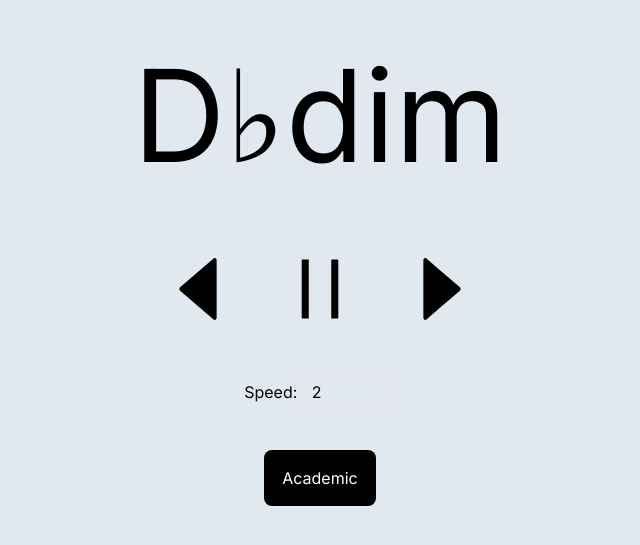
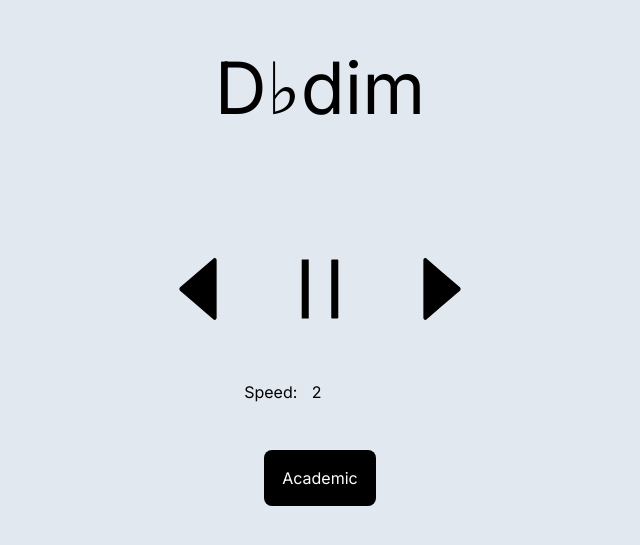
Before and after one commit to windbelike/Chord, a Next.js app: page / in a window 1280 px wide. Shown: the part 121-666 px from the top of the page, without its empty margins (320-960 px from the left). Built offline with nearby package versions, Linux system fonts and the light colour scheme.

Commit message:
chord font size

```diff
--- a/src/app/page.js
+++ b/src/app/page.js
@@ -44,7 +44,7 @@ export default function Home () {
       {/* todo adapting to mobile device */}
       {/* Chord screen */}
       <div className='h-screen w-screen overflow-hidden flex flex-col justify-center items-center'>
-        <div className='rounded-lg text-center text-9xl
+        <div className='rounded-lg text-center text-7xl
                 w-[400px] h-[160px]'>
           {chord}
         </div>
```
